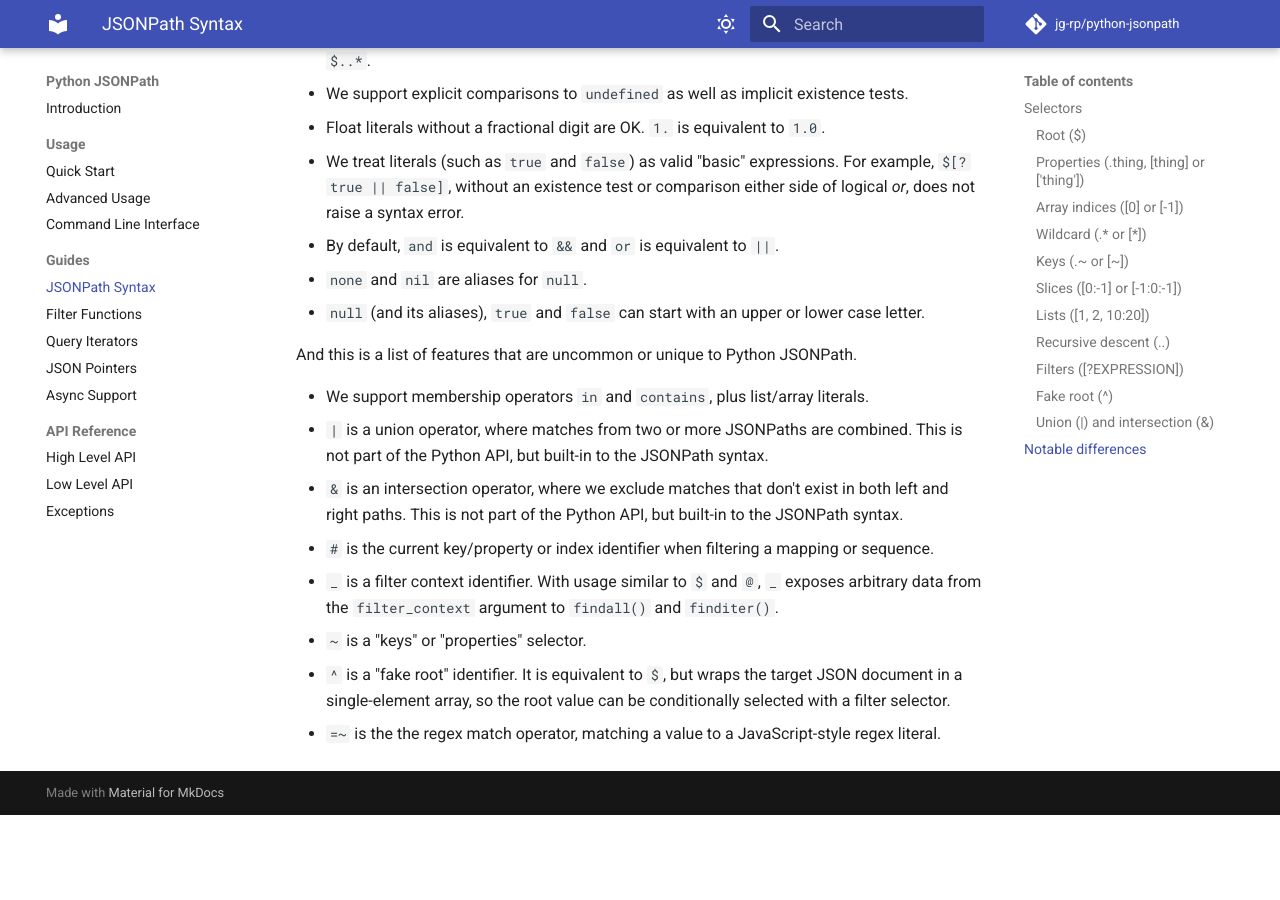
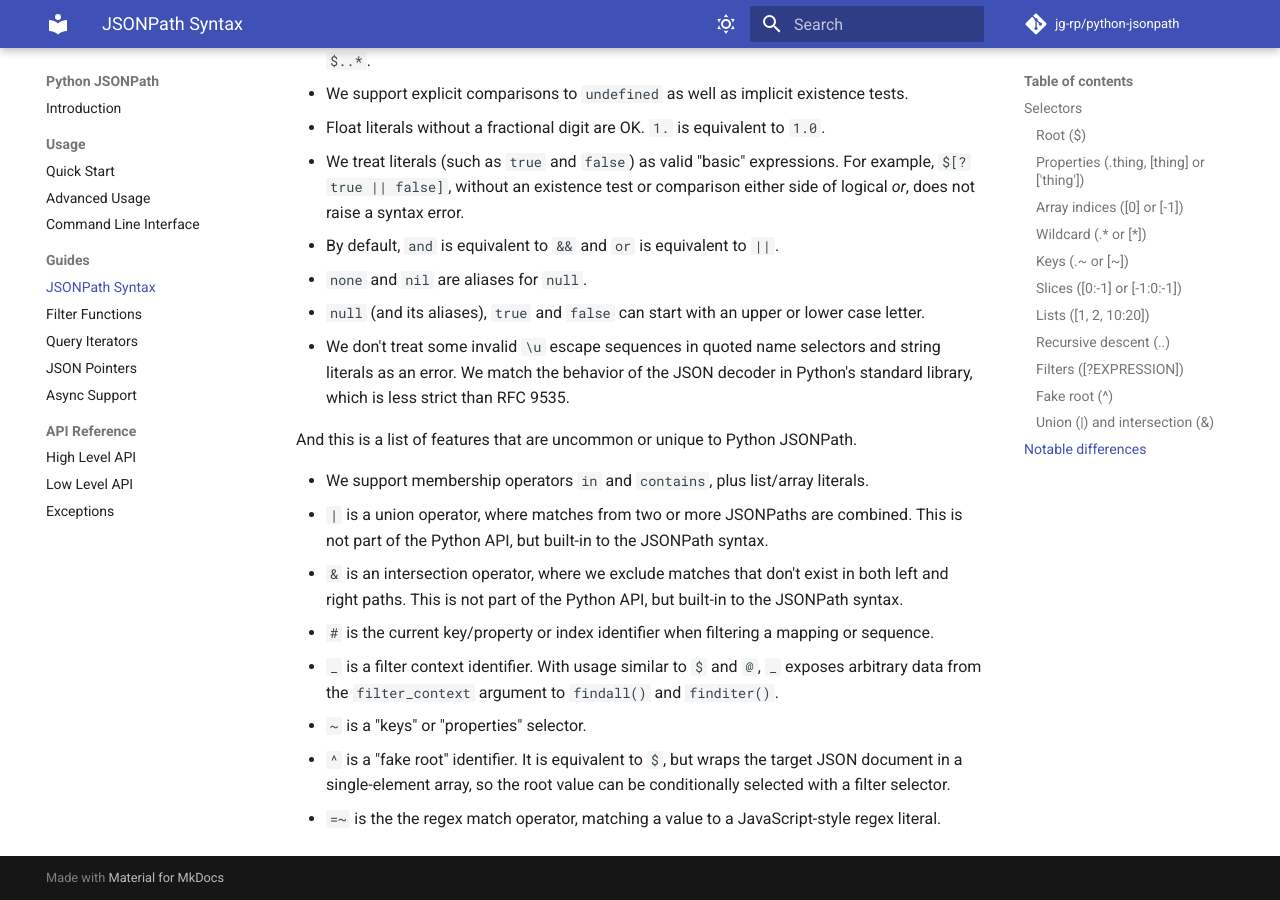
Before and after one commit to jg-rp/python-jsonpath, an MkDocs documentation site: the page built from docs/syntax.md, in a window 1280 px wide and 900 px high, scrolled down 5161 px. Built offline with MkDocs 1.6.1 and Material for MkDocs 9.7.7, drawn with Linux system fonts in a browser that asks for light colours; comment, search, counter and statistics services are not loaded; before the commit the page ends 5976 px from its top, so only the background shows below that.

Commit message:
docs: add to notable differences

```diff
--- a/docs/syntax.md
+++ b/docs/syntax.md
@@ -213,6 +213,7 @@ And this is a list of areas where we deviate from [RFC 9535](https://datatracker
 - By default, `and` is equivalent to `&&` and `or` is equivalent to `||`.
 - `none` and `nil` are aliases for `null`.
 - `null` (and its aliases), `true` and `false` can start with an upper or lower case letter.
+- We don't treat some invalid `\u` escape sequences in quoted name selectors and string literals as an error. We match the behavior of the JSON decoder in Python's standard library, which is less strict than RFC 9535.
 
 And this is a list of features that are uncommon or unique to Python JSONPath.
 
```
Also changed, not shown: CHANGELOG.md (+1 -1 lines).
